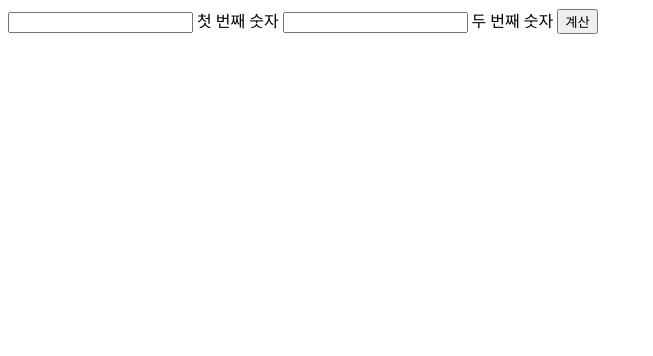
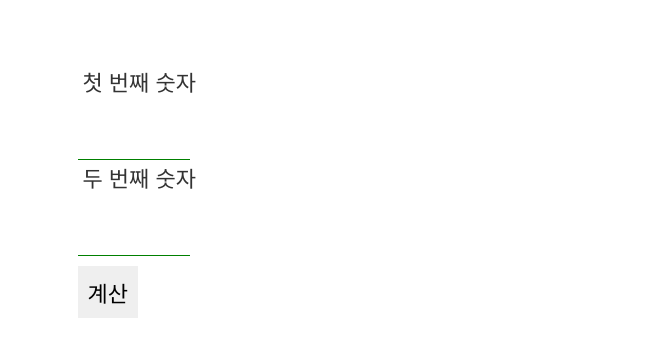
Before and after one commit to Sayo1593/sourcetree, a plain HTML site: page index.html in a window 1280 px wide. Shown: the whole page, without its empty margins (0-653 px from the left). Drawn offline with Linux system fonts and the light colour scheme.

Commit message:
feature: Add CSS

```diff
--- a/index.html
+++ b/index.html
@@ -5,6 +5,7 @@
     <meta http-equiv="X-UA-Compatible" content="IE=edge" />
     <meta name="viewport" content="width=device-width, initial-scale=1.0" />
     <title>Calculator</title>
+    <link rel="stylesheet" href="style.css" />
   </head>
 
   <body>
--- /dev/null
+++ b/style.css
@@ -0,0 +1,158 @@
+html {
+font-family: 'Lora', sans-serif;
+width: 100%;
+}
+
+body {
+margin: 5% auto 0 auto;
+width: 90%;
+max-width: 1125px;
+}
+
+h1 {
+font-size: 28px;
+margin-bottom: 2.5%;
+}
+
+input,
+span,
+label,
+textarea {
+font-family: 'Ubuntu', sans-serif;
+display: block;
+margin: 10px;
+padding: 5px;
+border: none;
+font-size: 22px;
+}
+
+textarea:focus,
+input:focus {
+outline: 0;
+}
+/* Question */
+
+input.question,
+textarea.question {
+border: 1px solid blue;
+font-size: 48px;
+font-weight: 300;
+border-radius: 2px;
+margin: 0;
+border: none;
+width: 40%;
+background: rgba(0, 0, 0, 0);
+transition: padding-top 0.2s ease, margin-top 0.2s ease;
+overflow-x: hidden;
+}
+
+input.question + label,
+textarea.question + label {
+display: block;
+position: relative;
+white-space: nowrap;
+padding: 0;
+margin: 0;
+width: 10%;
+border-top: 1px solid red;
+-webkit-transition: width 0.4s ease;
+transition: width 0.4s ease;
+height: 0px;
+}
+
+input.question:focus + label,
+textarea.question:focus + label {
+width: 15%;
+}
+
+input.question:focus,
+input.question:valid {
+padding-top: 35px;
+}
+
+textarea.question:valid,
+textarea.question:focus {
+margin-top: 35px;
+}
+
+input.question:focus + label > span,
+input.question:valid + label > span {
+top: -100px;
+font-size: 22px;
+color: #333;
+}
+
+textarea.question:focus + label > span,
+textarea.question:valid + label > span {
+top: -150px;
+font-size: 22px;
+color: #333;
+}
+
+input.question:valid + label,
+textarea.question:valid + label {
+border-color: green;
+}
+
+input.question:invalid,
+textarea.question:invalid {
+box-shadow: none;
+}
+
+input.question + label > span,
+textarea.question + label > span {
+font-weight: 300;
+margin: 0;
+position: absolute;
+color: #8F8F8F;
+font-size: 48px;
+top: -66px;
+left: 0px;
+z-index: -1;
+-webkit-transition: top 0.2s ease, font-size 0.2s ease, color 0.2s ease;
+transition: top 0.2s ease, font-size 0.2s ease, color 0.2s ease;
+}
+
+input[type="submit"] {
+-webkit-transition: opacity 0.2s ease, background 0.2s ease;
+transition: opacity 0.2s ease, background 0.2s ease;
+display: block;
+opacity: 0;
+margin: 10px 0 0 0;
+padding: 10px;
+cursor: pointer;
+}
+
+input[type="submit"]:hover {
+background: #EEE;
+}
+
+input[type="submit"]:active {
+background: #999;
+}
+
+input.question:valid ~ input[type="submit"], textarea.question:valid ~ input[type="submit"] {
+-webkit-animation: appear 1s forwards;
+animation: appear 1s forwards;
+}
+
+input.question:invalid ~ input[type="submit"], textarea.question:invalid ~ input[type="submit"] {
+display: none;
+}
+
+@-webkit-keyframes appear {
+100% {
+    opacity: 1;
+}
+}
+
+@keyframes appear {
+100% {
+    opacity: 1;
+}
+}
+
+#output {
+font-size: 2rem;
+color: #00ff00;
+}
```
